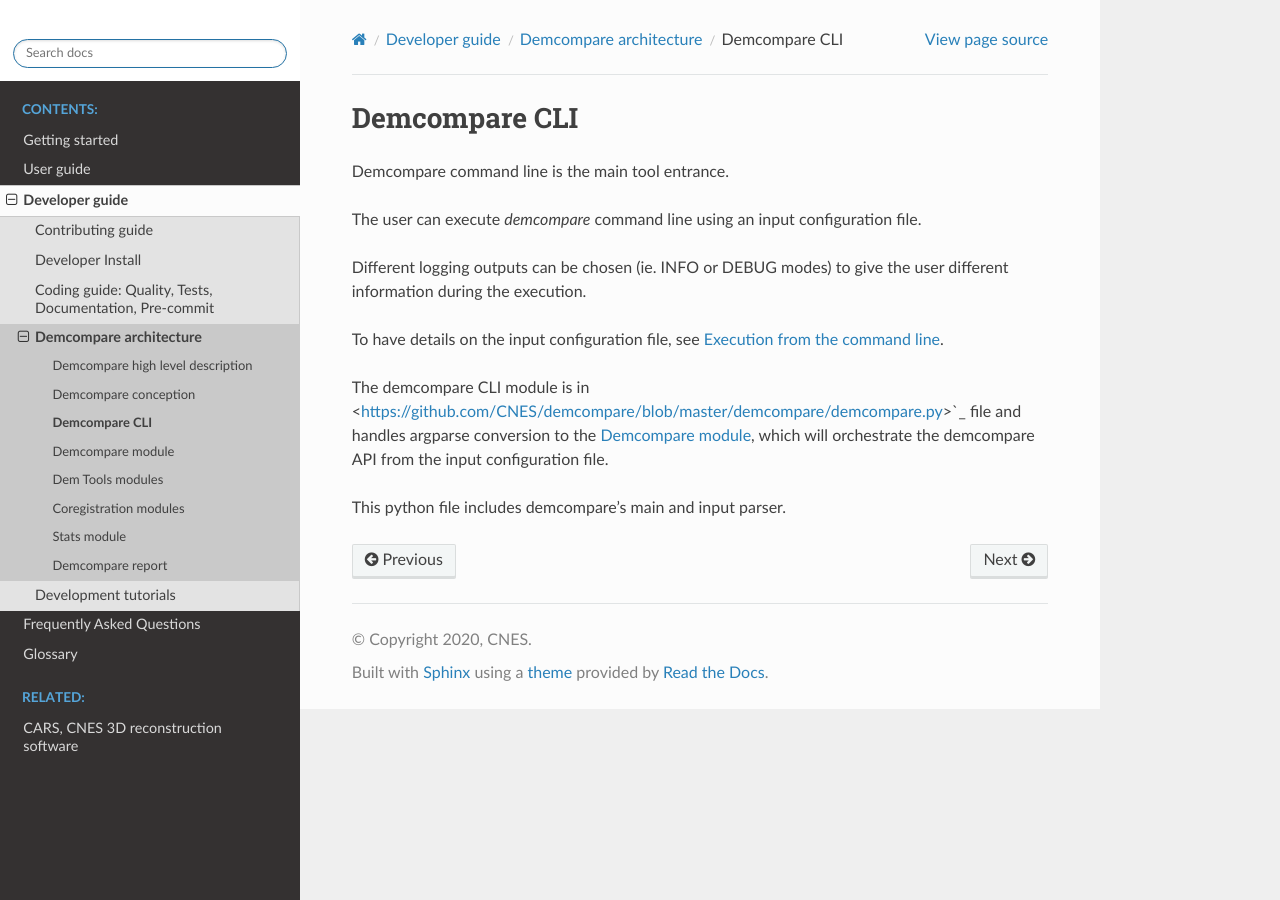
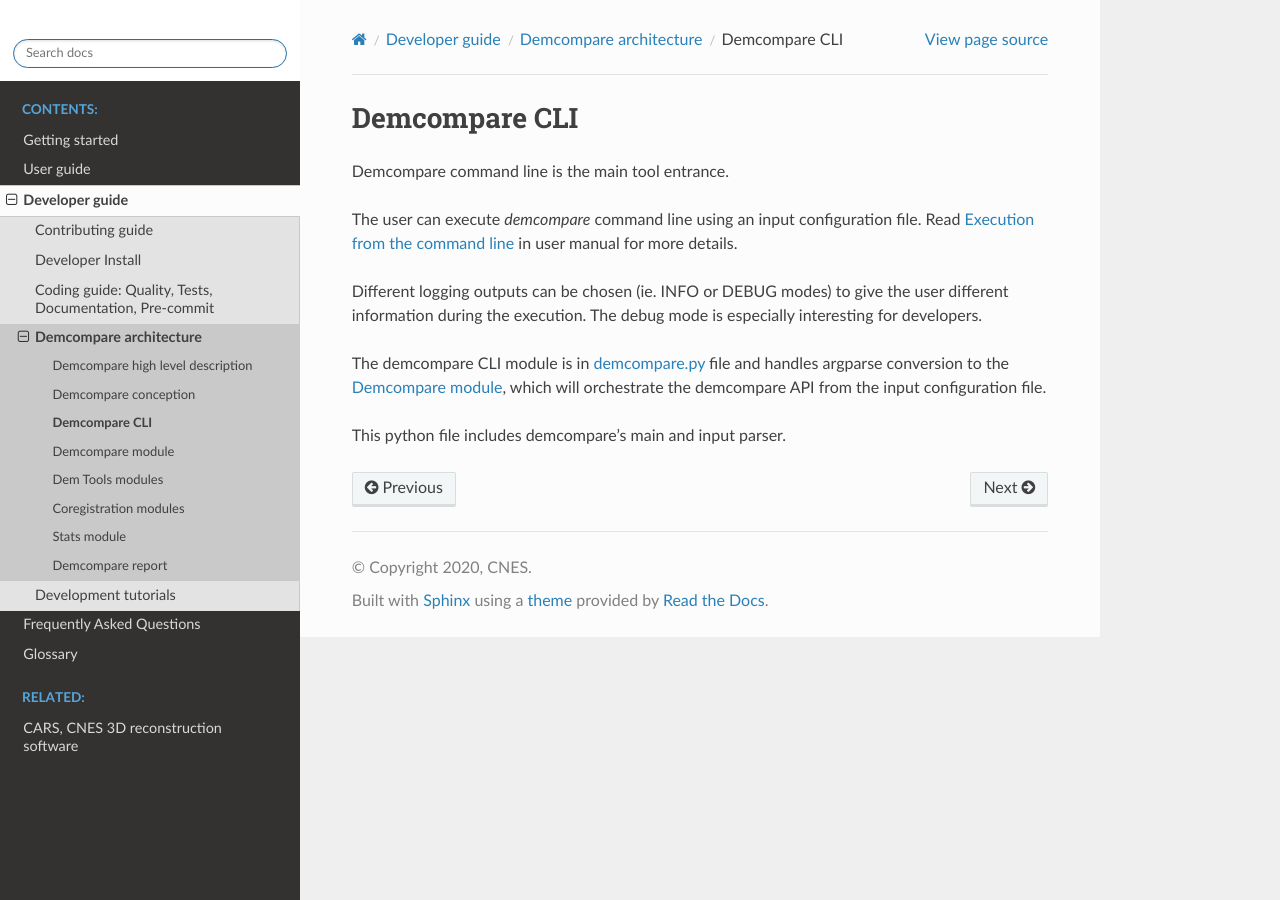
Before and after one commit to CNES/demcompare, a Sphinx documentation site: the page built from docs/source/developer_guide/architecture/demcompare_cli.rst, in a window 1280 px wide. Built offline with Sphinx 7.4.7 and the Read the Docs theme 2.0.0, drawn with Linux system fonts in a browser that asks for light colours; formulas are drawn with MathJax 3; pages that are not in the unit, such as notebooks, are missing from menus.

Commit message:
doc: links and rephrasing in dev guide doc

```diff
--- a/docs/source/developer_guide/architecture/coregistration_modules.rst
+++ b/docs/source/developer_guide/architecture/coregistration_modules.rst
@@ -37,7 +37,7 @@ The coregistration class in demcompare has the following structure:
 
 - **NuthKaabInternal**: Nuth et kaab coregistration algorithm in `NuthKaabInternal file <https://github.com/CNES/demcompare/blob/master/demcompare/coregistration/nuth_kaab_internal.py>`_
 
-The **Coregistration** class is in charge of computing the offsets between two DEMs that have the same resolution and size, giving as an output
+A Coregistration object is in charge of computing the offsets between two DEMs that have the same resolution and size, giving as an output
 a **Transformation** object, along with the two reprojected and coregistered dems.
 
 It is to be noticed that to compute the offsets between two DEMs, they need to have the same resolution and size. For this reason, the **coregistration**
--- a/docs/source/developer_guide/architecture/demcompare_cli.rst
+++ b/docs/source/developer_guide/architecture/demcompare_cli.rst
@@ -5,14 +5,14 @@ Demcompare CLI
 
 Demcompare command line is the main tool entrance.
 
-The user can execute *demcompare* command line using an input configuration file.
+The user can execute `demcompare` command line using an input configuration file.
+Read :ref:`command_line_execution` in user manual for more details.
 
 Different logging outputs can be chosen (ie. INFO or DEBUG modes)
 to give the user different information during the execution.
+The debug mode is especially interesting for developers.
 
-To have details on the input configuration file, see :ref:`command_line_execution`.
-
-The demcompare CLI module is in <https://github.com/CNES/demcompare/blob/master/demcompare/demcompare.py>`_ file
+The demcompare CLI module is in `demcompare.py <https://github.com/CNES/demcompare/blob/master/demcompare/demcompare.py>`_ file
 and handles argparse conversion to the :ref:`demcompare_module`,
 which will orchestrate the demcompare API from the input configuration file.
 
--- a/docs/source/developer_guide/dev_tutorials/tuto_new_coregistration.rst
+++ b/docs/source/developer_guide/dev_tutorials/tuto_new_coregistration.rst
@@ -5,7 +5,7 @@ New coregistration class implementation
 
 Demcompare's architecture allows to easily implement a **new coregistration algorithm**.
 
-To do so, a new class has to be implemented within the *demcompare/coregistration* folder.
+To do so, a new class has to be implemented within the `demcompare/coregistration <https://github.com/CNES/demcompare/tree/master/demcompare/coregistration>`_ folder.
 The new coregistration class inherits from the **CoregistrationTemplate** class  (see :ref:`coregistration_modules`) and must implement the following functions:
 
 - The *__init__* and *fill_conf_and_schema* functions are necessary to initialize class attributes that are not already present in the **CoregistrationTemplate** class.
@@ -18,14 +18,12 @@ The new coregistration class inherits from the **CoregistrationTemplate** class
   2. The **coregistered sec** and **coregistered ref** **demcompare datasets**. Those are the input datasets after the shifts of the coregistration algorithm have been applied. Please notice that those DEMs have been reprojected and coregistered, so they shall be used only for statistics computations such as its difference, error pdf, etc. For other applications performing *transformation.apply_transform(sec)* to the original secondary DEM is preferable.
 
 
-
 .. note::
       Please notice that if crop and interpolations need to be done in the input DEM, then those should also be done on the input classification layers if present
       on the dem demcompare dataset in order to maintain the coherence between the dem and the classification.
 
 - The *compute_results* function will do a logging of the obtained results and save them on the output **demcompare_results.json** file
 - Other functions characteristic to the coregistration class may be implemented as well.
-
 
 Hence, a basic *NewCoregistrationClass* would be implemented with the following structure :
 
--- a/docs/source/developer_guide/dev_tutorials/tuto_new_metric.rst
+++ b/docs/source/developer_guide/dev_tutorials/tuto_new_metric.rst
@@ -5,7 +5,7 @@ New metric implementation
 
 Demcompare's architecture allows to easily implement a **new metric computation**.
 
-To do so, a new class has to be implemented within *demcompare/scalar_metrics.py* or *demcompare/vector_metrics.py* file, according to
+To do so, a new class has to be implemented within `demcompare/scalar_metrics.py <https://github.com/CNES/demcompare/blob/master/demcompare/metric/scalar_metrics.py>`_ or `demcompare/vector_metrics.py <https://github.com/CNES/demcompare/blob/master/demcompare/metric/vector_metrics.py>`_ file, according to
 the new metric's structure (see :ref:`stats_modules`).
 
 
```
Also changed, not shown: other parts of docs/source/developer_guide/dev_tutorials/tuto_new_coregistration.rst (+1 -1 lines), other parts of docs/source/developer_guide/dev_tutorials/tuto_new_metric.rst (+1 -1 lines).
